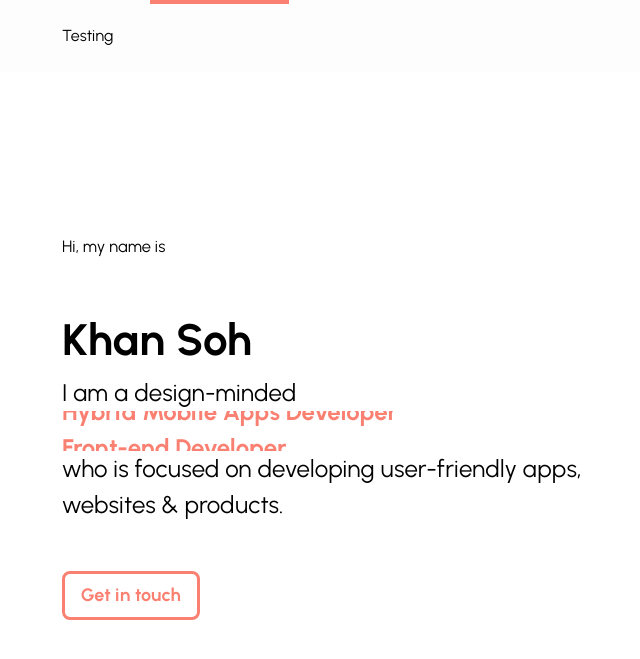
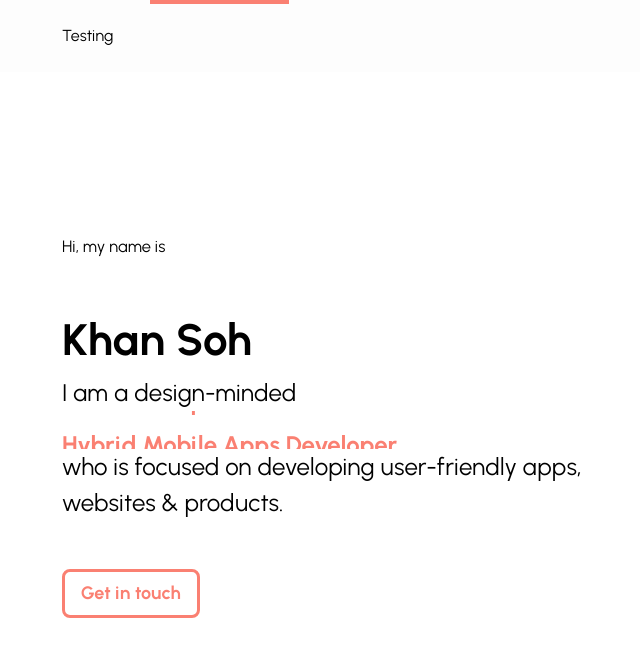
Before and after one commit to notAunty/portfolio-v2, a Jekyll site: the page built from src/index.html, in a window 1280 px wide. Shown: the top 659 px of the page, without its empty margins (18-658 px from the left). Built offline with Jekyll 4.4.1, drawn with Linux system fonts in a browser that asks for light colours; comment, search, counter and statistics services are not loaded.

```diff
--- a/src/_sass/_intro.scss
+++ b/src/_sass/_intro.scss
@@ -21,7 +21,8 @@
     margin-bottom: 48px;
 
     .spinner {
-      $spinner-line-height: 46px;
+      line-height: 44px;
+      $spinner-line-height: 44px;
       height: #{$spinner-line-height - 6px};
       overflow-y: hidden;
       font-weight: 700;
```
